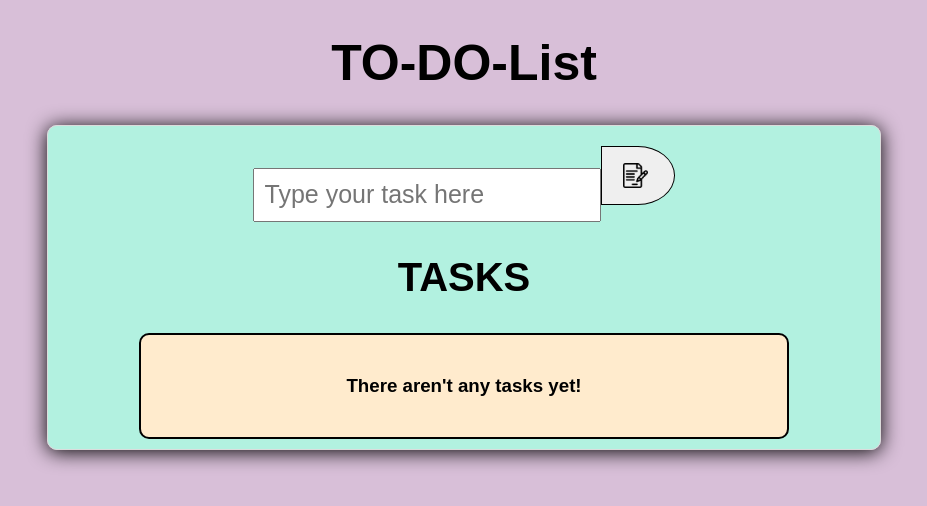
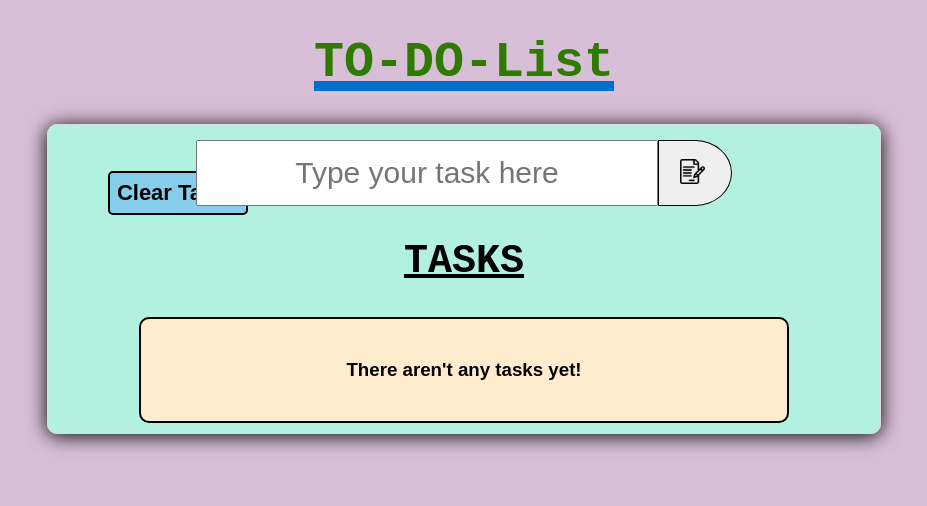
Before and after one commit to ElStevenn/To-Do-List, a React app: page / in a window 1280 px wide. Shown: the top 506 px of the page, without its empty margins (176-1103 px from the left). Built offline with nearby package versions, Linux system fonts and the light colour scheme.

Commit message:
TO-DO-List mini project ended!

```diff
--- a/App.js
+++ b/App.js
@@ -10,8 +10,8 @@ function Type_Input({addNewTask, setIputValue, inputValue}){
     return(
         <>
             <div className='search_div'>
-                <input type='text' autoCapitalize="none" placeholder="Type your task here" autoCorrect="off" className='seach_place' id="input_text" onChange={(e) => setIputValue(e.target.value)} value={inputValue}/>
-                <button className="search_button" type='submit' onClick={() => addNewTask(document.getElementById('input_text').value)}><img src={image_logo} alt="search image"></img></button>
+                <input type='text' autoCapitalize="none" placeholder="Type your task here" autoCorrect="off" id="input_text" onChange={(e) => setIputValue(e.target.value)} value={inputValue}/>
+                <button type='submit' onClick={() => addNewTask(document.getElementById('input_text').value)}><img src={image_logo} alt="search image"></img></button>
             </div>
         </>
     );
@@ -31,7 +31,11 @@ function Tasks({TaskList, deleteTask}) {
                        <ul>
                        {TaskList.map((task, index) => {
                            return <li key={index}>
-                           <button onClick={() => deleteTask(task[1])} className='button_task'>X</button> {task[0]} <input type='checkBox' className='checkBox_'/>
+                            <div>
+                                <button onClick={() => deleteTask(task[1])} className='button_task'>
+                                    <img src={cross_logo} alt="search image"/>
+                                </button><p>{task[0]}</p><input type='checkBox' className='checkBox_'/>
+                            </div>
                            </li>
                        })}
                    </ul>) : <h3>There aren't any tasks yet!</h3> }
@@ -53,6 +57,16 @@ function WarningWindow({message, setWarningMessage}){
     } else {
         return;
     }
+}
+
+function ClearWindow({setTasks}) {
+    return(
+        <>
+        <div className='ClearTaskClass'>
+            <button onClick={setTasks}>Clear Tasks</button>
+        </div>
+        </>
+    );
 }
 
 
@@ -87,9 +101,11 @@ export default function Main(){
 
       return(
         <>
+
         <WarningWindow message={warningMessage} setWarningMessage={() => setWarningMessage(null)}/>
+
          <div className="out_div">
-
+            <ClearWindow setTasks={() => setTasks([])}/>
             <Type_Input addNewTask={addNewTask} setIputValue={setIputValue} inputValue={inputValue}/>
 
             <div className='task_outside'>
--- a/index.html
+++ b/index.html
@@ -2,7 +2,7 @@
 <html lang = "en">
 <head>
     <meta charset = "UTF-8">
-    <title>React App</title>
+    <title>TO-DO-List</title>
 </head>
 <body>
     <h1>TO-DO-List</h1>
--- a/styles/styles.css
+++ b/styles/styles.css
@@ -7,10 +7,17 @@ h1{
     font-size: 50px;
     text-align: center;
     font-weight: 10px bold;
+    text-decoration:underline 10px #0070cc;
+    font-family: monospace;
+    font-weight: 700;
+    color: #2f7a00;
 }
 
 h2{
     font-size: 40px;
+    text-decoration:underline;
+    font-family: monospace;
+    font-weight: 700;
 }
 
 .out_div{
@@ -24,25 +31,40 @@ h2{
     display: block;
 }
 
+.search_div {
+    display:  flex;
+    z-index: 9999;
+    text-align: center;
+    align-items: center;
+    margin-top: 5px;
+    position: relative;
+    justify-content: center; /*This is the style to center the elements*/
+}
 
+.search_div input{
+    font-size: 30px;
+    height: 60px;
+    width: 56%;
+    text-align: center;
+}
 
-.search_button{
-    display: inline-flex;
+.search_div button{
     align-items: center;
     justify-content: center;
     color: #fff;
     border: solid black 1px;
     border-radius: 0% 50% 50% 0%;
     cursor: pointer;
-    margin-top: 10px;
+
 }
 
-.search_button img{
+.search_div > button > img{
     height: 25px;
     margin-right: 5px;
-    padding: 15px 15px;
+    padding: 17px 15px;
 
 }
+
 .seach_place{
     height: 30px;
     width: 40%;
@@ -64,30 +86,40 @@ h2{
     padding: 30px;
     background-color: blanchedalmond;
     display: flex;
+    justify-content: center;
+}
+
+/*List of task styles*/
+.List_of_tasks {
+    flex-direction: column;
+    width: 100%;
+    padding: 10px;
+    list-style: none;
+}
+
+.List_of_tasks li {
+    list-style: none;
+    font-size: 20px;
+    display: flex;
+    justify-content: flex-start; /* Alinea los contenidos del div a la izquierda */
+}
+
+.List_of_tasks > ul {
+    width: 100%;
+    text-align: left;
+    display: flex;
+    padding-left: 0;
+    flex-direction: column;
 
 }
 
-.List_of_tasks {
+.List_of_tasks li > div {
     display: flex;
-    align-items: center;      /* Center vertically */
-    justify-content: center;  /* Center horizontally */
-    flex-direction: column;
-    width: 700px;
-    padding: 10px;
-    list-style: none;
-    height: 100%; /* Optional: Depends on the height requirement for your list */
+    align-items: center;
+    gap: 10px;
+    width: 100%;
 }
 
-.List_of_tasks li {
-    display: flex;
-    margin: 0px 0px 20px 0px;
-    font-size: 20px;
-}
-
-.List_of_tasks ul {
-    align-self: flex-start;
-    width: 100%;
-}
 
 .List_of_tasks h3 {
     text-align: center;
@@ -96,18 +128,35 @@ h2{
 }
 
 
-.button_task{
+.button_task {
+    width: 0px;
+    border: none;
+    height: 0px;
     cursor: pointer;
-    background-color: #d11d4a;
-    font-size: 20px;
-    font-family: sans-serif;
+    display: inline-flex;
+    align-items: center; /* This will ensure the image and text (if any) are vertically centered */
+    border-radius: 50px;
+    padding: 5px 15px; /* Add some padding around the button content */
+    margin-right: 15px;
+    background-color: blanchedalmond;
+    /* You may need to set a background color */
+}
+
+.button_task img {
+    width: 30px;
+    height: 30px;
     margin-right: 15px;
 }
 
-.checkBox_{
+.checkBox_ {
+    padding: 100px;
     width: 20px;
+    height: 20px;
+    cursor: pointer;
 }
 
+
+/*Warning message styles*/
 .warring_mesage {
     background-color: rgba(255, 255, 255, 0.8); /* semi-transparent white background */
     display: inline-block;
@@ -133,3 +182,22 @@ h2{
     font-size: 15px;
     font-weight: bold;
 }
+
+.ClearTaskClass{
+    display: flexbox;
+    transform: (translate(-50%, -50%));
+    position: fixed;
+
+}
+
+.ClearTaskClass button{
+    cursor: pointer;
+    padding: 7px;
+    border: solid black 2px;
+    border-radius: 5px;
+    font-size: 22px;
+    font-weight: bold;
+    background-color: skyblue;
+    margin-top: 19%;
+    margin-left: 50px;
+}
```
